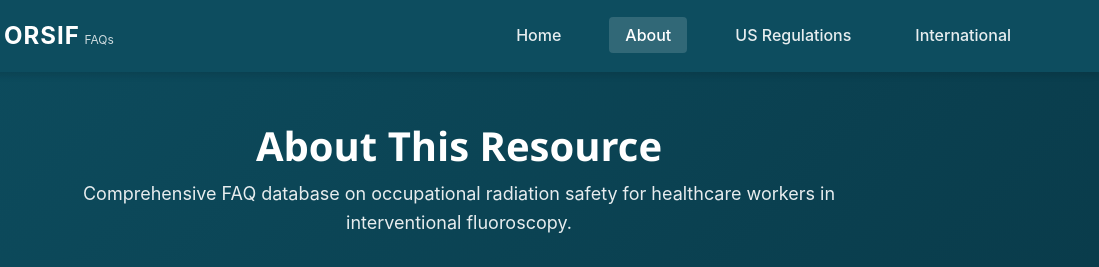
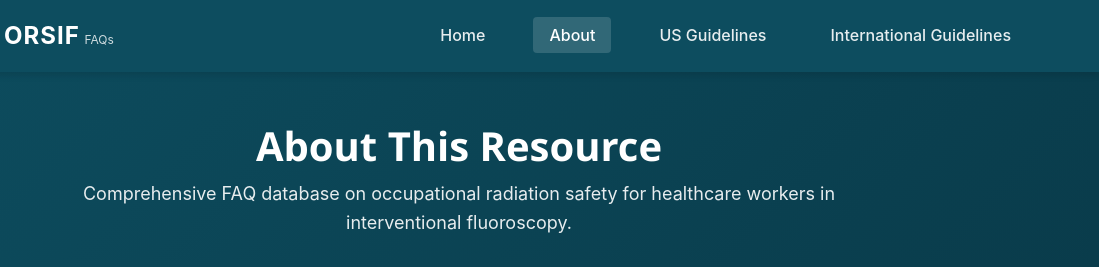
Before and after one commit to screendoorstudio/orsif-faqs, a plain HTML site: page about.html in a window 1280 px wide. Shown: the top 267 px of the page, 181-1280 px from the left. Drawn offline with Linux system fonts and the light colour scheme.

Commit message:
Update nav links to use ORSIF custom domains
- Changed "US Regulations" to "US Guidelines"
- Changed "International" to "International Guidelines"
- Updated all links to use guidelines-us.orsif.org and guidelines-international.orsif.org

🤖 Generated with [Claude Code](https://claude.com/claude-code)

Co-Authored-By: Claude Opus 4.5 <noreply@anthropic.com>

```diff
--- a/about.html
+++ b/about.html
@@ -26,8 +26,8 @@
             <ul class="nav-links">
                 <li><a href="index.html">Home</a></li>
                 <li><a href="about.html" class="active">About</a></li>
-                <li><a href="https://orsif-radiation-safety-guidelines.vercel.app" target="_blank">US Regulations</a></li>
-                <li><a href="https://orsif-international.vercel.app" target="_blank">International</a></li>
+                <li><a href="https://guidelines-us.orsif.org/" target="_blank">US Guidelines</a></li>
+                <li><a href="https://guidelines-international.orsif.org/" target="_blank">International Guidelines</a></li>
             </ul>
         </div>
     </nav>
@@ -130,12 +130,12 @@
                 <div class="about-section">
                     <h2>Related ORSIF Resources</h2>
                     <div class="links-grid" style="margin-top: 1rem;">
-                        <a href="https://orsif-radiation-safety-guidelines.vercel.app" class="quick-link-card" target="_blank">
+                        <a href="https://guidelines-us.orsif.org/" class="quick-link-card" target="_blank">
                             <div class="card-icon">&#127463;&#127480;</div>
-                            <h3>US Regulations</h3>
+                            <h3>US Guidelines</h3>
                             <p>Federal and state radiation safety regulations</p>
                         </a>
-                        <a href="https://orsif-international.vercel.app" class="quick-link-card" target="_blank">
+                        <a href="https://guidelines-international.orsif.org/" class="quick-link-card" target="_blank">
                             <div class="card-icon">&#127758;</div>
                             <h3>International Guidelines</h3>
                             <p>ICRP, IAEA, and country-specific standards</p>
@@ -188,8 +188,8 @@
                 <div class="footer-section">
                     <h4>Related Resources</h4>
                     <ul>
-                        <li><a href="https://orsif-radiation-safety-guidelines.vercel.app" target="_blank">US Regulations</a></li>
-                        <li><a href="https://orsif-international.vercel.app" target="_blank">International Guidelines</a></li>
+                        <li><a href="https://guidelines-us.orsif.org/" target="_blank">US Guidelines</a></li>
+                        <li><a href="https://guidelines-international.orsif.org/" target="_blank">International Guidelines</a></li>
                         <li><a href="https://imagewisely.org" target="_blank">Image Wisely</a></li>
                     </ul>
                 </div>
```
Also changed, not shown: index.html (+7 -7 lines).
